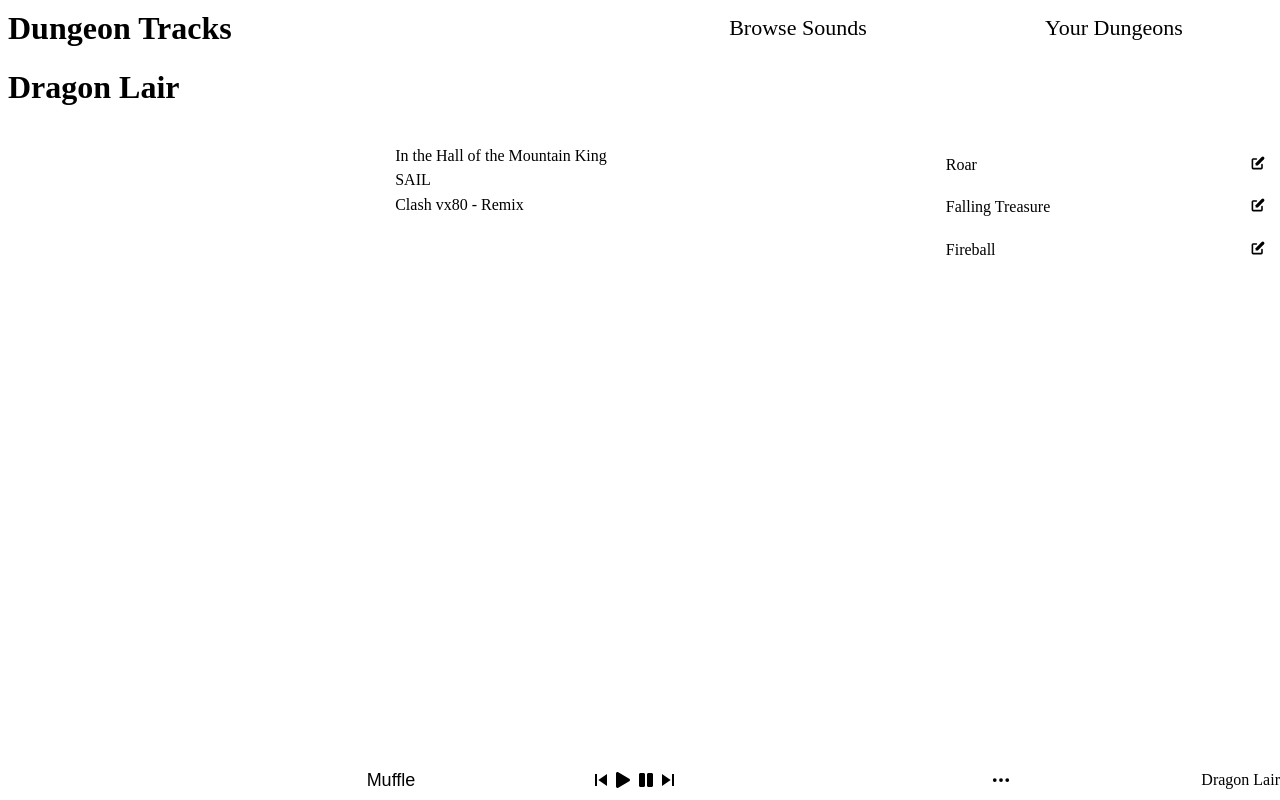
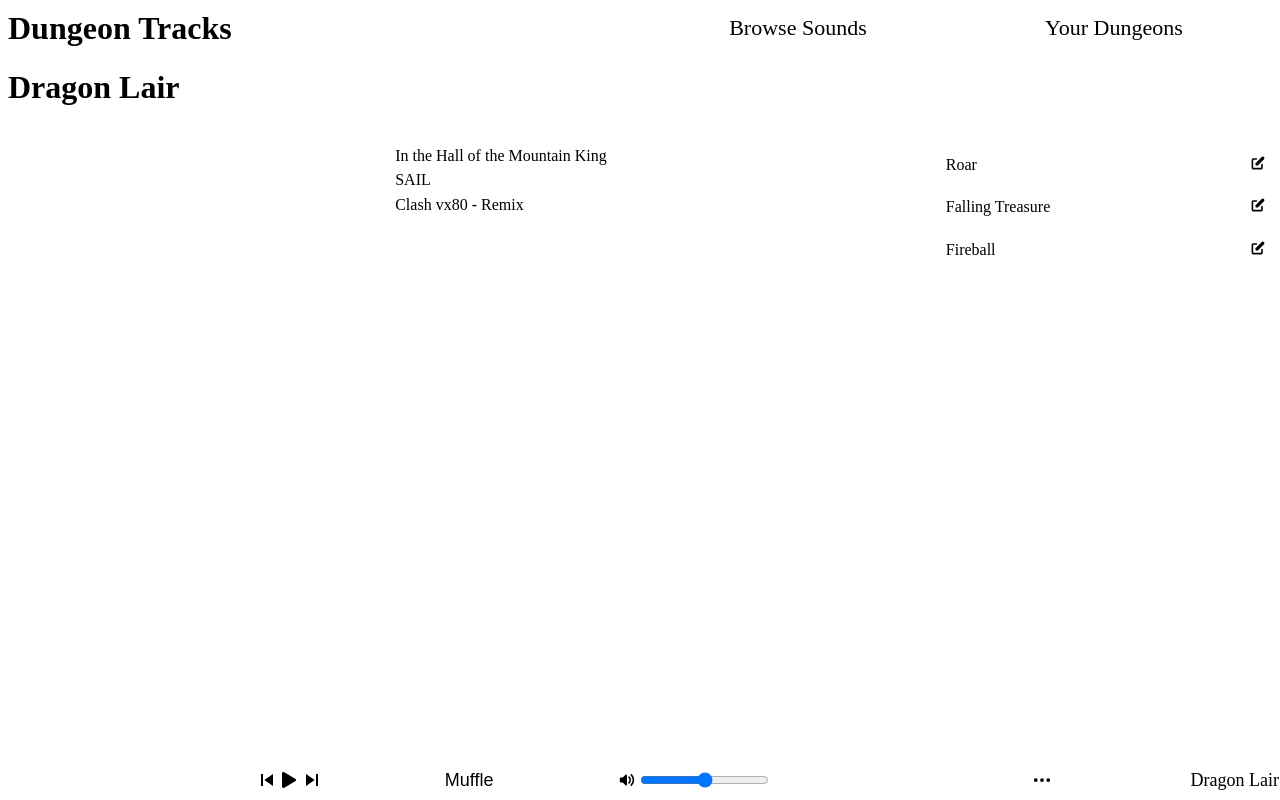
Before and after one commit to 7socks/dungeon-tracks, a React app: page / in a window 1280 px wide. Built offline with nearby package versions, Linux system fonts and the light colour scheme; the HTML template or start-up script is replaced by a standard one.

Commit message:
added more features to control bar

```diff
--- a/client/src/components/ControlBar.js
+++ b/client/src/components/ControlBar.js
@@ -3,6 +3,7 @@ import styled from 'styled-components';
 import { IoMdSkipBackward, IoMdSkipForward } from 'react-icons/io';
 import { FaPlay, FaPause } from 'react-icons/fa';
 import { BsThreeDots } from 'react-icons/bs';
+import { HiVolumeUp, HiVolumeOff } from 'react-icons/hi';
 
 import MuffleButton from './MuffleButton';
 import { FXIcon } from './FXIcon';
@@ -40,6 +41,10 @@ const ControlBarContainer = styled.div`
     align-items: center;
     justify-content: center;
   }
+
+  #dungeon-title {
+    font-size: 18px;
+  }
 `;
 
 const ControlBar = ({currentDungeon, currentTrack, setTrack, setEffect}) => {
@@ -47,13 +52,16 @@ const ControlBar = ({currentDungeon, currentTrack, setTrack, setEffect}) => {
     <img src={currentDungeon.cover}></img>
     <span>{currentTrack.title}</span>
 
-    <MuffleButton/>
-
     <div className="audio-bar">
       <IoMdSkipBackward/>
       <FaPlay/>
-      <FaPause/>
       <IoMdSkipForward/>
+    </div>
+
+    <MuffleButton/>
+    <div id="volume-bar">
+      <HiVolumeUp/>
+      <input type="range"/>
     </div>
 
     <div className="fx-bar">
@@ -68,7 +76,7 @@ const ControlBar = ({currentDungeon, currentTrack, setTrack, setEffect}) => {
       <button id="more-fx"><BsThreeDots/></button>
     </div>
 
-    <span>{currentDungeon.title}</span>
+    <span id="dungeon-title">{currentDungeon.title}</span>
   </ControlBarContainer>;
 };
 
```
